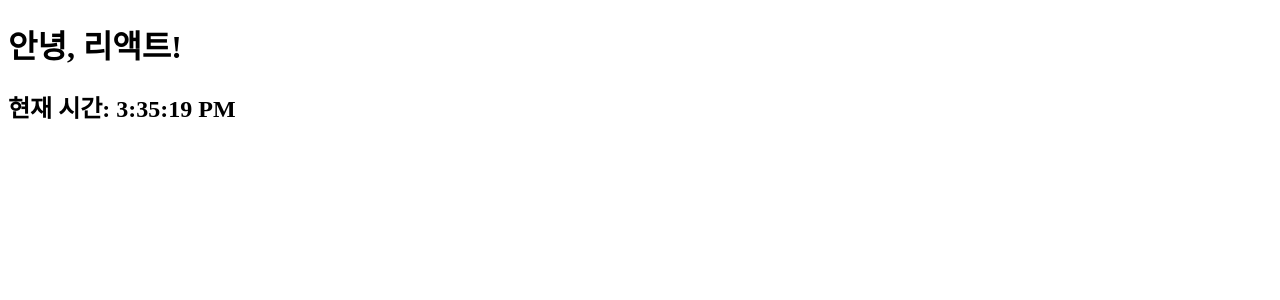
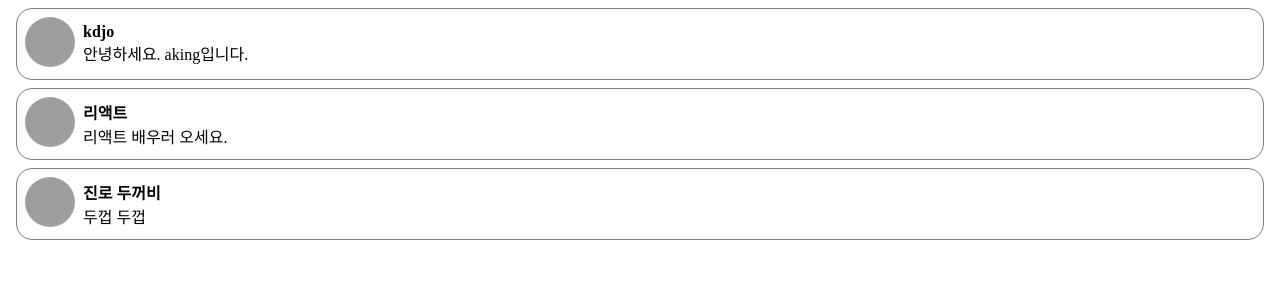
Before and after one commit to 88kdjo/React-Tutorial, a React (Create React App) app: page / in a window 1280 px wide. Shown: the top 300 px of the page. Built offline with nearby package versions, Linux system fonts and the light colour scheme; grey boxes are pictures that could not be loaded.

Commit message:
Learn Components and Props & Create Comment.jsx and CommentList.jsx

```diff
--- /dev/null
+++ b/src/chapter_05/Comment.jsx
@@ -0,0 +1,48 @@
+const styles = {
+  wrapper: {
+    margin: 8,
+    padding: 8,
+    display: 'flex',
+    flexDirection: 'row',
+    border: '1px solid gray',
+    borderRadius: 16,
+  },
+  imageContainer: {},
+  image: {
+    width: 50,
+    height: 50,
+    borderRadius: 25,
+  },
+  contentContainer: {
+    marginLeft: 8,
+    display: 'flex',
+    flexDirection: 'column',
+    justifyContent: 'center',
+  },
+  nameText: {
+    color: 'black',
+    fontSize: 16,
+    fontWeight: 'bold',
+  },
+  commentText: {
+    color: 'black',
+    fontSize: 16,
+  },
+};
+
+const Comment = (props) => {
+  return (
+    <div style={styles.wrapper}>
+      <div style={styles.imageContainer}>
+        <img src='https://upload.wikimedia.org/wikipedia/commons/8/89/Portrait_Placeholder.png' style={styles.image} alt='profile' />
+      </div>
+
+      <div style={styles.contentContainer}>
+        <span style={styles.nameText}>{props.name}</span>
+        <span style={styles.commentText}>{props.comment}</span>
+      </div>
+    </div>
+  );
+}
+
+export default Comment;
--- /dev/null
+++ b/src/chapter_05/CommentList.jsx
@@ -0,0 +1,35 @@
+import Comment from './Comment';
+
+const comments = [
+  {
+    id: 1,
+    name: 'kdjo',
+    comment: '안녕하세요. aking입니다.',
+  },
+  {
+    id: 2,
+    name: '리액트',
+    comment: '리액트 배우러 오세요.',
+  },
+  {
+    id: 3,
+    name: '진로 두꺼비',
+    comment: '두껍 두껍',
+  },
+];
+
+const CommentList = () => {
+  return (
+    <div>
+      {
+        comments.map( (c) => {
+          return (
+            <Comment key={c.id} name={c.name} comment={c.comment} />
+          );
+        })
+      }
+    </div>
+  );
+}
+
+export default CommentList;
--- a/src/index.js
+++ b/src/index.js
@@ -4,19 +4,21 @@
 // import App from './App';
 import reportWebVitals from './reportWebVitals';
 // import Library from './chapter_03/Library';
-import Clock from './chapter_04/Clock';
+// import Clock from './chapter_04/Clock';
+import CommentList from './chapter_05/CommentList';
 
 const root = ReactDOM.createRoot(document.getElementById('root'));
-// root.render(
-//     // <App />
-//     // <Library />
-// );
+root.render(
+    // <App />
+    // <Library />
+    <CommentList />
+);
 
-setInterval( () => {
-  root.render(
-    <Clock />
-  );
-}, 1000);
+// setInterval( () => {
+//   root.render(
+//     <Clock />
+//   );
+// }, 1000);
 
 // If you want to start measuring performance in your app, pass a function
 // to log results (for example: reportWebVitals(console.log))
```
